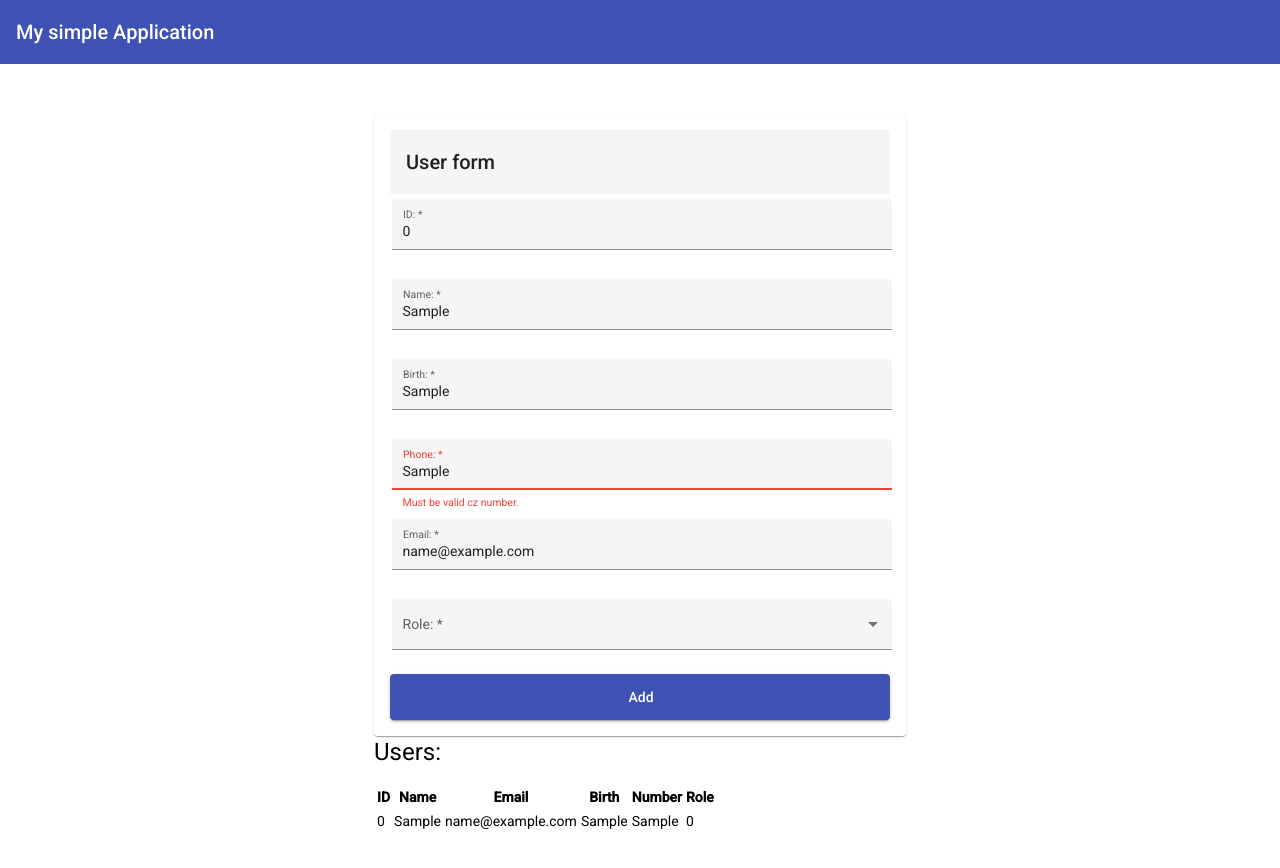
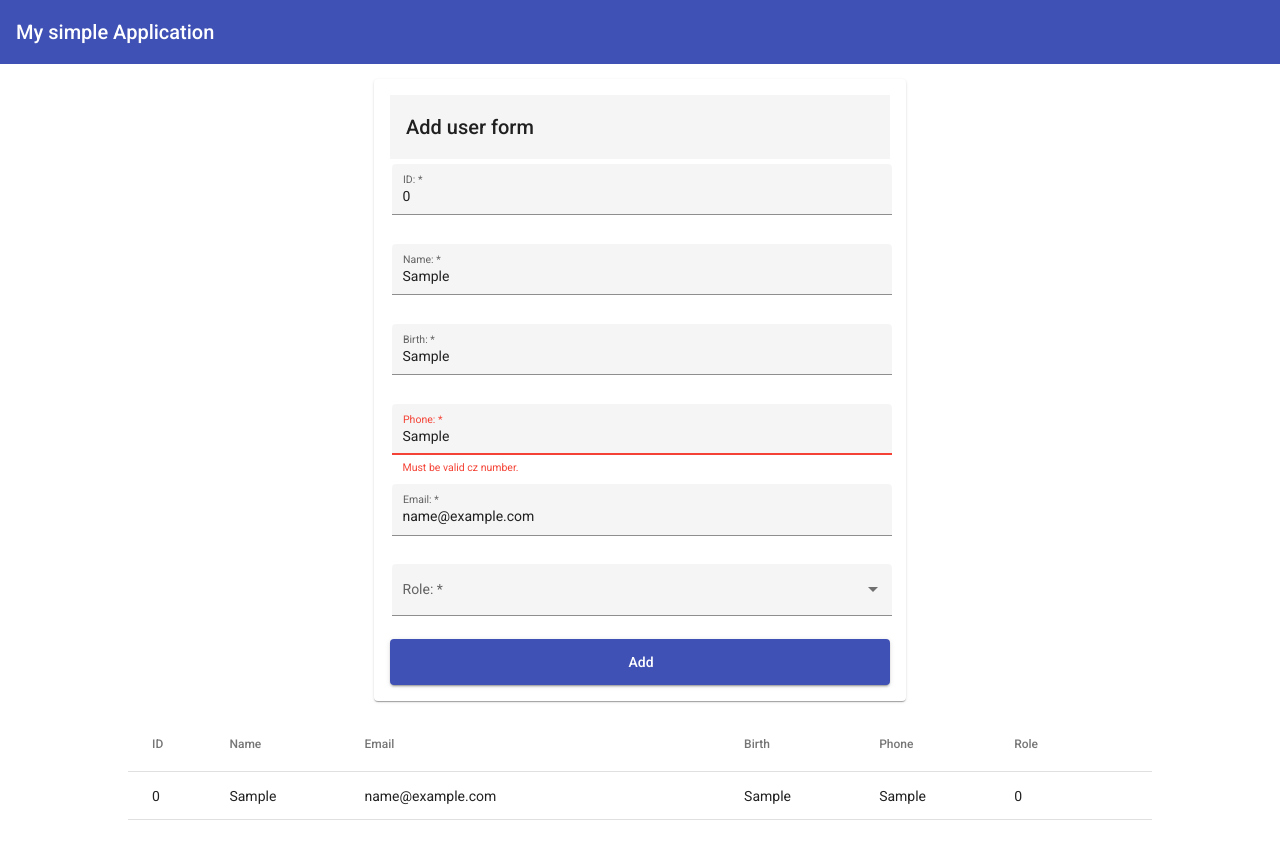
Before and after one commit to Vagusko/oopr3-cv-2022, an Angular app in the folder simple-fe-logic/: page / in a window 1280 px wide. Both pictures are taken after typing "Sample", "Sample", "Sample", "name@example.com" into the empty fields and a click on the button "Add". Shown: the top 868 px of the page. After the commit the page ends 820 px from the top, so only its background shows below. Built offline with nearby package versions, Linux system fonts and the light colour scheme.

Commit message:
- add simple styled table

```diff
--- a/simple-fe-logic/src/app/app.component.css
+++ b/simple-fe-logic/src/app/app.component.css
@@ -1,8 +1,4 @@
 .container {
-  padding: 10px;
-  height: 100vh;
-  display: flex;
-  justify-content: center;
-  align-items: center;
-
+  padding-top: 15px;
+  text-align: center;
 }
--- a/simple-fe-logic/src/app/app.component.html
+++ b/simple-fe-logic/src/app/app.component.html
@@ -1,6 +1,7 @@
 <mat-toolbar color="primary">
   <span>My simple Application</span>
 </mat-toolbar>
+
 <div class="container">
   <app-user-list></app-user-list>
 </div>
--- a/simple-fe-logic/src/app/app.module.ts
+++ b/simple-fe-logic/src/app/app.module.ts
@@ -12,6 +12,8 @@ import {MatSelectModule} from "@angular/material/select";
 import {MatButtonModule} from "@angular/material/button";
 import {MatToolbarModule} from "@angular/material/toolbar";
 import {MatCardModule} from "@angular/material/card";
+import {MatTableModule} from "@angular/material/table";
+import {MatGridListModule} from "@angular/material/grid-list";
 
 @NgModule({
   declarations: [
@@ -28,7 +30,9 @@ import {MatCardModule} from "@angular/material/card";
     MatSelectModule,
     MatButtonModule,
     MatToolbarModule,
-    MatCardModule
+    MatCardModule,
+    MatTableModule,
+    MatGridListModule
   ],
   providers: [],
   bootstrap: [AppComponent]
--- a/simple-fe-logic/src/app/user-list/user-list.component.css
+++ b/simple-fe-logic/src/app/user-list/user-list.component.css
@@ -15,7 +15,7 @@ input.ng-invalid.ng-touched {
 .form {
   min-width: 150px;
   max-width: 500px;
-  width: 100%;
+  /*width: 100%;*/
 }
 
 .form-element {
@@ -26,3 +26,14 @@ input.ng-invalid.ng-touched {
 .button {
   width: 100%;
 }
+
+.inline-block {
+  display: inline-block;
+}
+
+table {
+  width: 80%;
+  padding-top: 15px;
+  display: inline-table;
+  text-align: left;
+}
--- a/simple-fe-logic/src/app/user-list/user-list.component.html
+++ b/simple-fe-logic/src/app/user-list/user-list.component.html
@@ -1,6 +1,6 @@
-<mat-card>
-  <mat-toolbar color="secondary">
-    <h2 class="fill-remaining-space">User form</h2>
+<mat-card class="inline-block">
+  <mat-toolbar>
+    Add user form
   </mat-toolbar>
   <form [formGroup]="addUserForm" (ngSubmit)="addUser()" class="form">
     <mat-form-field class="form-element" appearance="fill">
@@ -36,35 +36,41 @@
     </mat-form-field>
     <button mat-raised-button color="primary" type="submit" class="form-element">Add</button>
   </form>
+
 </mat-card>
-<h1>Users:</h1>
-<table>
-  <tr>
-    <th>ID</th>
-    <th>Name</th>
-    <th>Email</th>
-    <th>Birth</th>
-    <th>Number</th>
-    <th>Role</th>
-  </tr>
-  <tr *ngFor="let user of users">
-    <td>
-      {{user.userId}}
-    </td>
-    <td>
-      {{user.userName}}
-    </td>
-    <td>
-      {{user.email}}
-    </td>
-    <td>
-      {{user.birthDate}}
-    </td>
-    <td>
-      {{user.phoneNumber}}
-    </td>
-    <td>
-      {{user.role}}
-    </td>
-  </tr>
+
+
+<table mat-table [dataSource]="users">
+  <ng-container matColumnDef="userId">
+    <th mat-header-cell *matHeaderCellDef>ID</th>
+    <td mat-cell *matCellDef="let user"> {{user.userId}} </td>
+  </ng-container>
+
+  <ng-container matColumnDef="userName">
+    <th mat-header-cell *matHeaderCellDef> Name</th>
+    <td mat-cell *matCellDef="let user"> {{user.userName}} </td>
+  </ng-container>
+
+  <ng-container matColumnDef="email">
+    <th mat-header-cell *matHeaderCellDef> Email</th>
+    <td mat-cell *matCellDef="let user"> {{user.email}} </td>
+  </ng-container>
+
+  <ng-container matColumnDef="birthDate">
+    <th mat-header-cell *matHeaderCellDef> Birth</th>
+    <td mat-cell *matCellDef="let user"> {{user.birthDate}} </td>
+  </ng-container>
+
+  <ng-container matColumnDef="phoneNumber">
+    <th mat-header-cell *matHeaderCellDef> Phone</th>
+    <td mat-cell *matCellDef="let user"> {{user.phoneNumber}} </td>
+  </ng-container>
+
+  <ng-container matColumnDef="role">
+    <th mat-header-cell *matHeaderCellDef> Role</th>
+    <td mat-cell *matCellDef="let user"> {{user.role}} </td>
+  </ng-container>
+
+  <tr mat-header-row *matHeaderRowDef="displayedColumns"></tr>
+  <tr mat-row *matRowDef="let row; columns: displayedColumns;"></tr>
 </table>
--- a/simple-fe-logic/src/app/user-list/user-list.component.ts
+++ b/simple-fe-logic/src/app/user-list/user-list.component.ts
@@ -22,6 +22,8 @@ export class UserListComponent implements OnInit {
     role: new FormControl(Role.USER, Validators.required)
   });
 
+  displayedColumns: string[] = ['userId', 'userName', 'email', 'birthDate', 'phoneNumber', 'role'];
+
   constructor(private userService: UserService) {
   }
 
@@ -37,10 +39,8 @@ export class UserListComponent implements OnInit {
 
       let user = new User(userId, userName, email, birthDate, phoneNumber, role);
       this.userService.addUser(user);
-      this.users = this.userService.getUsers();
-    // } else {
-    //   window.alert("Bad form format" + this.addUserForm.errors);
-    // }
+      this.users = [...this.userService.getUsers()];
+      console.log(this.users)
   }
 
   ngOnInit(): void {
```
